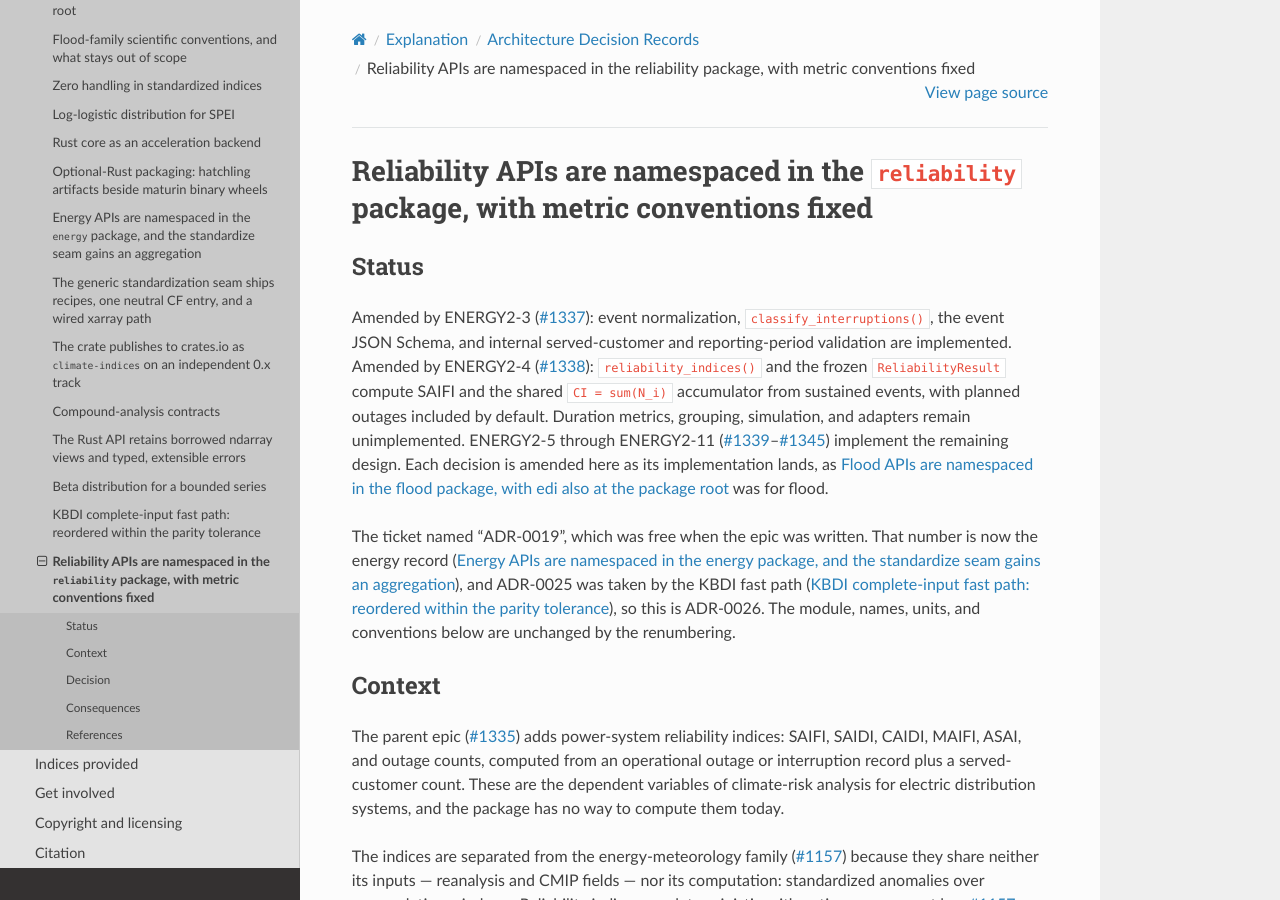
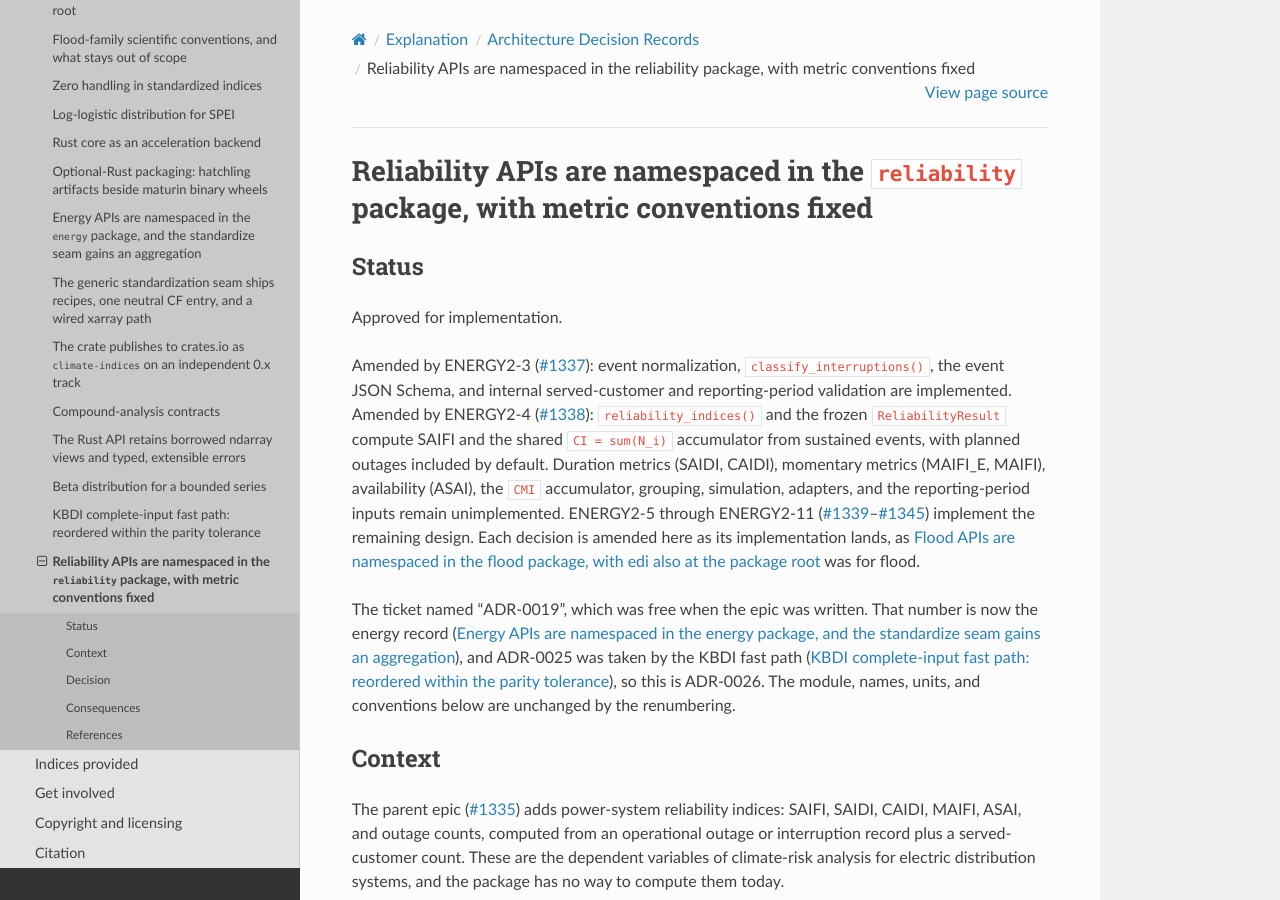
Before and after one commit to monocongo/climate_indices, a Sphinx documentation site: the page built from docs/adr/0026-reliability-module-api-and-conventions.md, in a window 1280 px wide and 900 px high. Built offline with Sphinx 7.4.7 and the Read the Docs theme 3.1.0, drawn with Linux system fonts in a browser that asks for light colours.

Commit message:
docs(adr): restore ADR-0026 approved standing and name pending APIs

```diff
--- a/docs/adr/0026-reliability-module-api-and-conventions.md
+++ b/docs/adr/0026-reliability-module-api-and-conventions.md
@@ -1,6 +1,8 @@
 # Reliability APIs are namespaced in the `reliability` package, with metric conventions fixed
 
 ## Status
+
+Approved for implementation.
 
 Amended by ENERGY2-3 ([#1337](https://github.com/monocongo/climate_indices/issues/1337)):
 event normalization, `classify_interruptions()`, the event JSON Schema,
@@ -8,8 +10,10 @@ and internal served-customer and reporting-period validation are implemented.
 Amended by ENERGY2-4 ([#1338](https://github.com/monocongo/climate_indices/issues/1338)):
 `reliability_indices()` and the frozen `ReliabilityResult` compute SAIFI and the
 shared `CI = sum(N_i)` accumulator from sustained events, with planned outages
-included by default. Duration metrics, grouping, simulation, and adapters remain
-unimplemented. ENERGY2-5 through ENERGY2-11
+included by default. Duration metrics (SAIDI, CAIDI), momentary metrics
+(MAIFI_E, MAIFI), availability (ASAI), the `CMI` accumulator, grouping,
+simulation, adapters, and the reporting-period inputs remain unimplemented.
+ENERGY2-5 through ENERGY2-11
 ([#1339](https://github.com/monocongo/climate_indices/issues/1339)–[#1345](https://github.com/monocongo/climate_indices/issues/1345))
 implement the remaining design. Each decision is amended here as its implementation lands, as
 {doc}`0013-flood-module-api-and-naming` was for flood.
```
